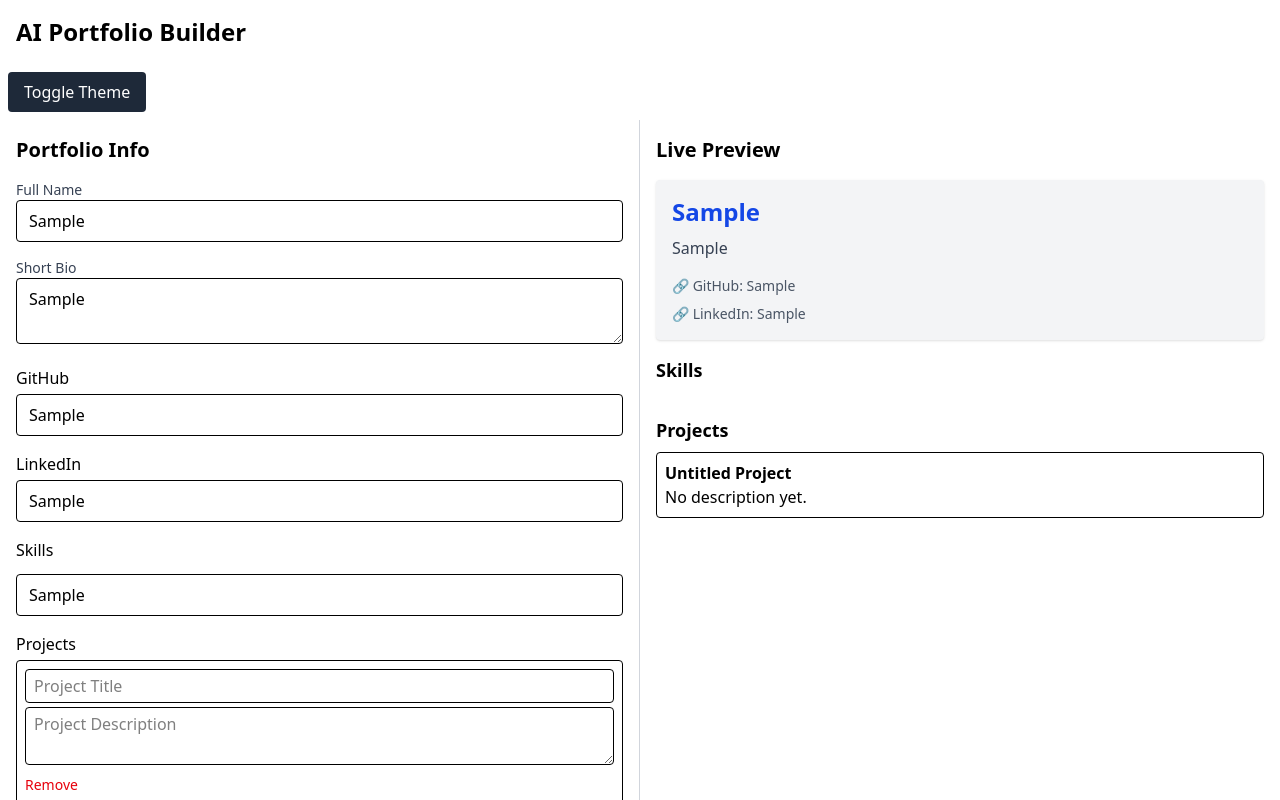
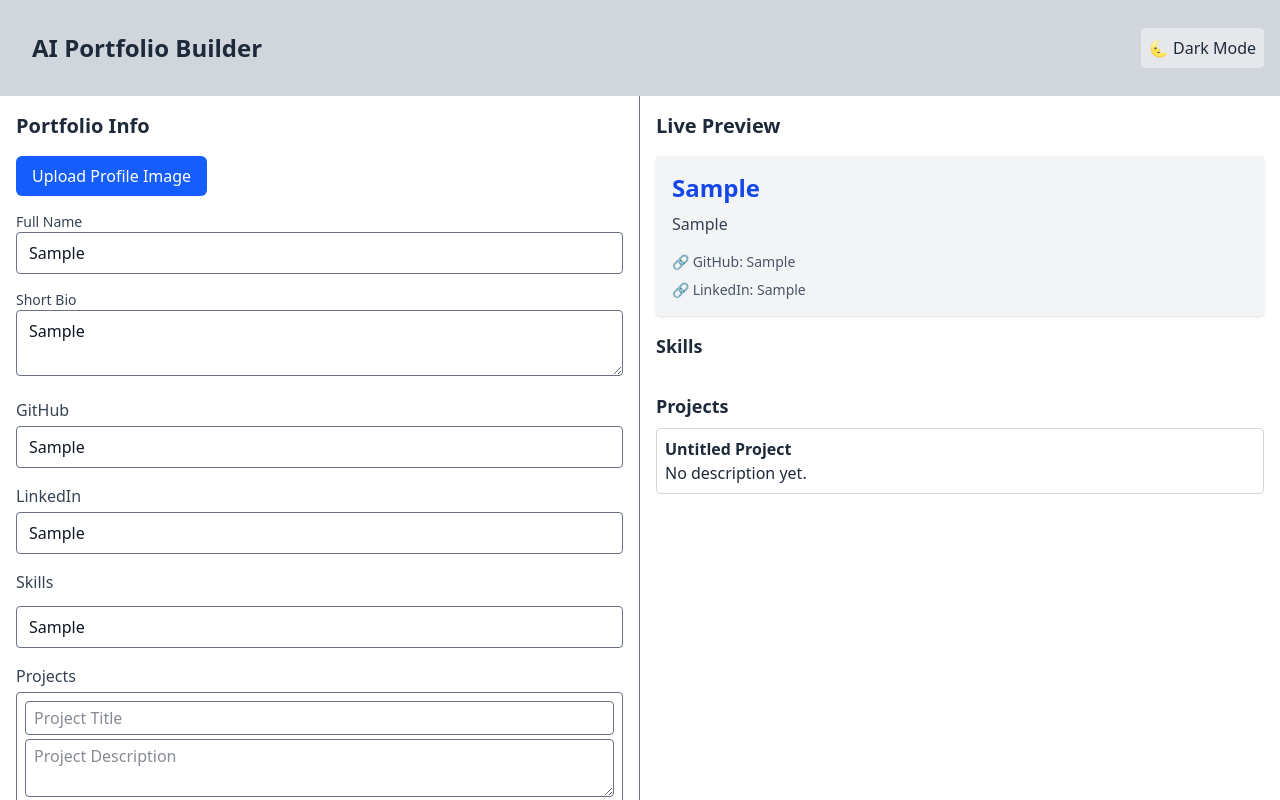
Before and after one commit to ANSH0111/AIPortfolioBuilder, a React (Vite) app in the folder ai-portfolio-builder/: page / in a window 1280 px wide. Both pictures are taken after typing "Sample", "Sample", "Sample", "Sample", "Sample" into the empty fields and a click on the button "+ Add Project". Shown: the top 800 px of the page. Built offline with nearby package versions, Linux system fonts and the light colour scheme.

Commit message:
Theme Toggle and Image Upload

```diff
--- a/ai-portfolio-builder/src/App.jsx
+++ b/ai-portfolio-builder/src/App.jsx
@@ -13,6 +13,7 @@ function App() {
   const[formData,setFormData] = useState(()=>{
     const savedData = localStorage.getItem("portfolioData");
     return savedData ? JSON.parse(savedData) : {
+      profileImage: "",
       name: "",
       bio: "",
       skills: [],
@@ -32,9 +33,11 @@ function App() {
 
   return (
     <>
-    <div className="min-h-screen flex flex-col">
-      <Header />
-      <ThemeToggle />
+    <div className="min-h-screen bg-gray-300 dark:bg-gray-900 text-gray-800 dark:text-gray-100 transition-colors duration-300">
+      <div className="flex justify-between items-center text-gray-800 p-4 dark:border-gray-700">
+        <Header />
+        <ThemeToggle />
+      </div>
 
       <main className="flex flex-col lg:flex-row flex-grow">
         <FormPanel formData = {formData} setFormData= {setFormData}/>
--- a/ai-portfolio-builder/src/components/FormPanel.jsx
+++ b/ai-portfolio-builder/src/components/FormPanel.jsx
@@ -5,34 +5,66 @@ function FormPanel({ formData, setFormData }) {
   };
   return (
 
-    <section className="p-4 border-r border-gray-300 w-full lg:w-1/2">
+    <section className="p-4 border-r border-gray-500 dark:border-gray-700 w-full lg:w-1/2 bg-white dark:bg-gray-800 text-gray-800 dark:text-white transition-all duration-300">
       <h2 className="text-xl font-semibold mb-4">Portfolio Info</h2>
       <div className="space-y-4">
+
+        {/* Profile Image Upload */}
+        <div className="mb-4">
+          <label
+            htmlFor="profileImage"
+            className="cursor-pointer inline-block bg-blue-600 text-white px-4 py-2 rounded-md hover:bg-blue-700 transition duration-200"
+          >
+            Upload Profile Image
+          </label>
+          <input
+            id="profileImage"
+            type="file"
+            accept="image/*"
+            onChange={(e) => {
+              const file = e.target.files[0];
+              if (file) {
+                const reader = new FileReader();
+                reader.onloadend = () => {
+                  setFormData({ ...formData, profileImage: reader.result });
+                };
+                reader.readAsDataURL(file);
+              }
+            }}
+            className="hidden"
+          />
+        </div>
+
+        {/* Full Name */}
         <div>
-          <label htmlFor="name" className="block text-sm font-medium text-gray-700">Full Name</label>
+          <label htmlFor="name" className="block text-sm font-medium text-gray-700 dark:text-gray-300">Full Name</label>
           <input
             type="text"
             name="name"
-            className="w-full border rounded px-3 py-2"
+            className="w-full border border-gray-500 dark:border-gray-600 bg-white dark:bg-gray-700 text-gray-900 dark:text-white rounded px-3 py-2"
             value={formData.name}
             onChange={handleChange}
           />
         </div>
+
+        {/* Bio */}
         <div>
-          <label className="block text-sm font-medium text-gray-700">Short Bio</label>
+          <label className="block text-sm font-medium text-gray-700 dark:text-gray-300">Short Bio</label>
           <textarea
             name="bio"
-            className="w-full border rounded px-3 py-2"
+            className="w-full border border-gray-500 dark:border-gray-600 bg-white dark:bg-gray-700 text-gray-900 dark:text-white rounded px-3 py-2"
             value={formData.bio}
             onChange={handleChange}
           />
         </div>
+
+        {/* GitHub */}
         <div>
-          <label className="block font-medium mb-1">GitHub</label>
+          <label className="block font-medium mb-1 text-gray-700 dark:text-gray-300">GitHub</label>
           <input
             type="text"
             name="github"
-            className="w-full border rounded px-3 py-2"
+            className="w-full border border-gray-500 dark:border-gray-600 bg-white dark:bg-gray-700 text-gray-900 dark:text-white rounded px-3 py-2"
             value={formData.social.github}
             onChange={(e) =>
               setFormData({
@@ -43,12 +75,13 @@ function FormPanel({ formData, setFormData }) {
           />
         </div>
 
+        {/* LinkedIn */}
         <div>
-          <label className="block font-medium mb-1">LinkedIn</label>
+          <label className="block font-medium mb-1 text-gray-700 dark:text-gray-300">LinkedIn</label>
           <input
             type="text"
             name="linkedin"
-            className="w-full border rounded px-3 py-2"
+            className="w-full border border-gray-500 dark:border-gray-600 bg-white dark:bg-gray-700 text-gray-900 dark:text-white rounded px-3 py-2"
             value={formData.social.linkedin}
             onChange={(e) =>
               setFormData({
@@ -58,15 +91,16 @@ function FormPanel({ formData, setFormData }) {
             }
           />
         </div>
+
         {/* Skills */}
         <div>
-          <label className="block font-medium mb-1">Skills</label>
+          <label className="block font-medium mb-1 text-gray-700 dark:text-gray-300">Skills</label>
           <div className="flex gap-2 flex-wrap">
             {formData.skills.map((skill, index) => (
-              <span key={index} className="bg-blue-100 px-2 py-1 rounded-full">
+              <span key={index} className="bg-blue-100 dark:bg-blue-800 text-sm px-2 py-1 rounded-full text-gray-900 dark:text-white">
                 {skill}
                 <button
-                  className="ml-1 text-red-500"
+                  className="ml-1 text-red-500 dark:text-red-400"
                   onClick={() =>
                     setFormData({
                       ...formData,
@@ -82,7 +116,7 @@ function FormPanel({ formData, setFormData }) {
           <input
             type="text"
             placeholder="Type a skill and press Enter"
-            className="w-full border rounded px-3 py-2 mt-2"
+            className="w-full border border-gray-500 dark:border-gray-600 bg-white dark:bg-gray-700 text-gray-900 dark:text-white rounded px-3 py-2 mt-2"
             onKeyDown={(e) => {
               if (e.key === "Enter" && e.target.value.trim()) {
                 e.preventDefault();
@@ -95,16 +129,16 @@ function FormPanel({ formData, setFormData }) {
             }}
           />
         </div>
-        {/* Projects */}
+
         {/* Projects */}
         <div className="mt-4">
-          <label className="block font-medium mb-1">Projects</label>
+          <label className="block font-medium mb-1 text-gray-700 dark:text-gray-300">Projects</label>
           {formData.projects.map((project, index) => (
-            <div key={index} className="border p-2 mb-2 rounded">
+            <div key={index} className="border border-gray-500 dark:border-gray-600 bg-white dark:bg-gray-700 p-2 mb-2 rounded">
               <input
                 type="text"
                 placeholder="Project Title"
-                className="w-full border rounded px-2 py-1 mb-1"
+                className="w-full border border-gray-500 dark:border-gray-600 bg-white dark:bg-gray-800 text-gray-900 dark:text-white rounded px-2 py-1 mb-1"
                 value={project.title}
                 onChange={(e) => {
                   const newProjects = [...formData.projects];
@@ -114,7 +148,7 @@ function FormPanel({ formData, setFormData }) {
               />
               <textarea
                 placeholder="Project Description"
-                className="w-full border rounded px-2 py-1"
+                className="w-full border border-gray-500 dark:border-gray-600 bg-white dark:bg-gray-800 text-gray-900 dark:text-white rounded px-2 py-1"
                 value={project.description}
                 onChange={(e) => {
                   const newProjects = [...formData.projects];
@@ -123,7 +157,7 @@ function FormPanel({ formData, setFormData }) {
                 }}
               />
               <button
-                className="text-sm text-red-600 mt-1"
+                className="text-sm text-red-600 dark:text-red-400 mt-1"
                 onClick={() => {
                   const newProjects = formData.projects.filter((_, i) => i !== index);
                   setFormData({ ...formData, projects: newProjects });
@@ -134,7 +168,7 @@ function FormPanel({ formData, setFormData }) {
             </div>
           ))}
           <button
-            className="mt-2 px-3 py-1 bg-green-600 text-white rounded"
+            className="mt-2 px-3 py-1 bg-green-600 hover:bg-green-700 dark:bg-green-700 dark:hover:bg-green-800 text-white rounded"
             onClick={() =>
               setFormData({
                 ...formData,
@@ -145,10 +179,9 @@ function FormPanel({ formData, setFormData }) {
             + Add Project
           </button>
         </div>
-
-
       </div>
     </section>
+
   );
 }
 
--- a/ai-portfolio-builder/src/components/Header.jsx
+++ b/ai-portfolio-builder/src/components/Header.jsx
@@ -1,4 +1,4 @@
 function Header() {
-  return <div className="text-2xl font-bold p-4">AI Portfolio Builder</div>;
+  return <div className="text-2xl font-bold p-4 dark:text-white">AI Portfolio Builder</div>;
 }
 export default Header
--- a/ai-portfolio-builder/src/components/PreviewPanel.jsx
+++ b/ai-portfolio-builder/src/components/PreviewPanel.jsx
@@ -1,24 +1,41 @@
 function PreviewPanel({ formData }) {
   const { name, bio, social } = formData;
-  console.log("PreviewPanel rendered with formData:", formData);
   return (
-    <section className="p-4 w-full lg:w-1/2">
+    <>
+      <section className="p-4 w-full lg:w-1/2 bg-white dark:bg-gray-800 text-gray-800 dark:text-gray-100 transition-colors duration-300">
         <h2 className="text-xl font-semibold mb-4">Live Preview</h2>
-      <div className="bg-gray-100 p-4 rounded shadow">
-        <h1 className="text-2xl font-bold text-blue-700">{name || "Your Name"}</h1>
-        <p className="mt-2 text-gray-700">{bio || "Your short bio will appear here."}</p>
 
-        <div className="mt-4 space-y-2 text-sm text-gray-600">
+        {formData.profileImage && (
+          <img
+            src={formData.profileImage}
+            alt="Profile"
+            className="w-32 h-32 rounded-full object-cover mb-4"
+          />
+        )}
+
+        <div className="bg-gray-100 dark:bg-gray-800 p-4 rounded shadow">
+          <h1 className="text-2xl font-bold text-blue-700 dark:text-blue-400">
+            {name || "Your Name"}
+          </h1>
+          <p className="mt-2 text-gray-700 dark:text-gray-300">
+            {bio || "Your short bio will appear here."}
+          </p>
+
+          <div className="mt-4 space-y-2 text-sm text-gray-600 dark:text-gray-400">
             {social.github && <p>🔗 GitHub: {social.github}</p>}
             {social.linkedin && <p>🔗 LinkedIn: {social.linkedin}</p>}
           </div>
         </div>
+
         {/* Skills */}
         <div className="mt-4">
           <h3 className="font-semibold text-lg mb-2">Skills</h3>
           <div className="flex gap-2 flex-wrap">
             {formData.skills.map((skill, i) => (
-            <span key={i} className="bg-blue-200 px-2 py-1 rounded">
+              <span
+                key={i}
+                className="bg-blue-200 dark:bg-blue-700 text-gray-800 dark:text-white px-2 py-1 rounded"
+              >
                 {skill}
               </span>
             ))}
@@ -30,15 +47,19 @@ function PreviewPanel({ formData }) {
           <h3 className="font-semibold text-lg mb-2">Projects</h3>
           <ul className="space-y-2">
             {formData.projects.map((project, i) => (
-            <li key={i} className="border rounded p-2">
+              <li
+                key={i}
+                className="border border-gray-300 dark:border-gray-600 bg-white dark:bg-gray-800 text-gray-800 dark:text-gray-100 rounded p-2"
+              >
                 <h4 className="font-bold">{project.title || "Untitled Project"}</h4>
                 <p>{project.description || "No description yet."}</p>
               </li>
             ))}
           </ul>
         </div>
+      </section>
 
-    </section>
+    </>
   );
 }
 
--- a/ai-portfolio-builder/src/components/ThemeToggle.jsx
+++ b/ai-portfolio-builder/src/components/ThemeToggle.jsx
@@ -1,11 +1,19 @@
-function ThemeToggle() {
+import React, { useState } from 'react';
+
+const ThemeToggle = () => {
+  const [theme, setTheme] = useState('light');
+
+  const toggleTheme = () => {
+    const newTheme = theme === 'light' ? 'dark' : 'light';
+    setTheme(newTheme);
+    document.documentElement.classList.toggle('dark', newTheme === 'dark');
+  };
+
   return (
-    <div className="p-2">
-      <button className="px-4 py-2 bg-gray-800 text-white rounded">
-        Toggle Theme
-      </button>
-    </div>
+    <button onClick={toggleTheme} className="p-2 rounded bg-gray-200 dark:bg-gray-800 dark:text-white cursor-pointer">
+      {theme === 'dark' ? '🌞 Light Mode' : '🌜 Dark Mode'}
+    </button>
   );
 }
 
-export default ThemeToggle
+export default ThemeToggle;
--- a/ai-portfolio-builder/src/index.css
+++ b/ai-portfolio-builder/src/index.css
@@ -1 +1,2 @@
 @import "tailwindcss";
+@custom-variant dark (&:where(.dark, .dark *));
```
Lines whose indentation alone changed are shown as unchanged.
